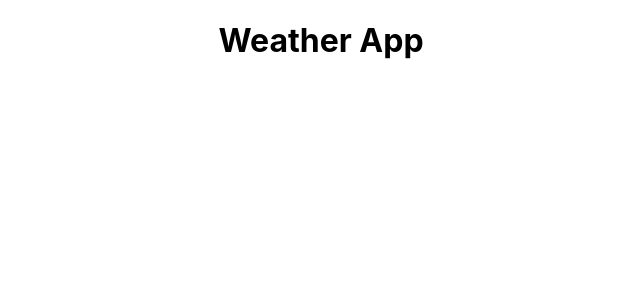
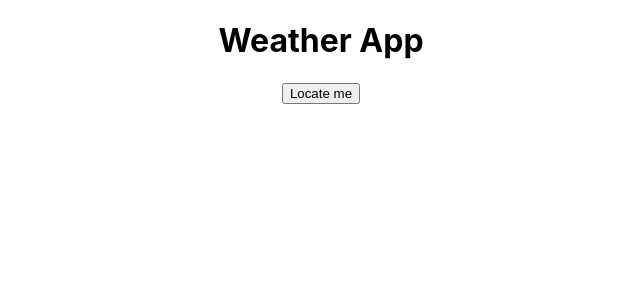
Before and after one commit to sabyanna/react-weather-app, a React (Create React App) app: page / in a window 1280 px wide. Shown: the top 300 px of the page, without its empty margins (319-959 px from the left). Built offline with nearby package versions, Linux system fonts and the light colour scheme.

Commit message:
functions getWeatherData returns correct data

```diff
--- a/package.json
+++ b/package.json
@@ -6,6 +6,7 @@
     "@testing-library/jest-dom": "^4.2.4",
     "@testing-library/react": "^9.5.0",
     "@testing-library/user-event": "^7.2.1",
+    "axios": "^0.19.2",
     "react": "^16.13.1",
     "react-dom": "^16.13.1",
     "react-scripts": "3.4.1"
--- a/src/App.js
+++ b/src/App.js
@@ -1,11 +1,13 @@
 import React from 'react';
 import './App.css';
+import LocateButton from './components/LocateButton';
 
 function App() {
   return (
     <div className="App">
       <header className="App-header">
         <h1>Weather App</h1>
+        <LocateButton/>
       </header>
     </div>
   );
--- /dev/null
+++ b/src/components/LocateButton.js
@@ -0,0 +1,14 @@
+import React from 'react'
+import { getWeatherData } from '../functions';
+
+const LocateButton = () => {
+  return (
+    <div>
+      <button onClick={ getWeatherData }>
+        Locate me
+      </button>
+    </div>
+  )
+}
+
+export default LocateButton
--- /dev/null
+++ b/src/functions.js
@@ -0,0 +1,40 @@
+const getMyLocation = () => {
+  return new Promise(function (resolve, reject) {
+    navigator.geolocation.getCurrentPosition(resolve, reject);
+  });
+}
+
+const getNearbyPlaces = async (latitude, longitude) => {
+  const url = `http://api.geonames.org/findNearbyPlaceNameJSON?lat=${latitude}&lng=${longitude}&username=eggdice&radius=10`
+  const response = await fetch(url);
+  const nearby = await response.json();
+
+  return nearby.geonames;
+}
+
+const getNearbyWeather = async (nearbyPlaces) => {
+  const nearbyWeather = await Promise.all(
+    nearbyPlaces.map(async place => {
+      const url = `http://api.openweathermap.org/data/2.5/weather?lat=${place.lat}&lon=${place.lng}&appid=1ba19cef59cef00a5fa51974b914656c`
+      const response = await fetch(url)
+      const placeWeather = await response.json();
+
+      return placeWeather;
+    })
+  )
+
+  return nearbyWeather;
+}
+
+export const getWeatherData = async () => {
+  const myLocation = await getMyLocation();
+
+  const latitude  = myLocation.coords.latitude;
+  const longitude = myLocation.coords.longitude;
+
+  const nearby = await getNearbyPlaces(latitude, longitude);
+
+  const nearbyWeather = await getNearbyWeather(nearby);
+
+  return nearbyWeather
+}
```
Also changed, not shown: 1 other file (tests, documents, lock files or other folders).
